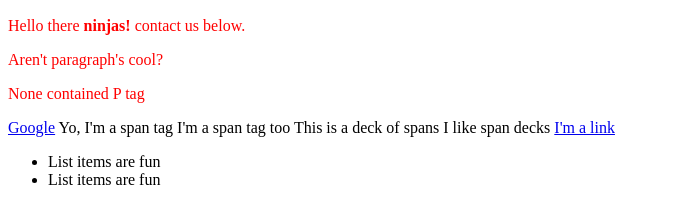
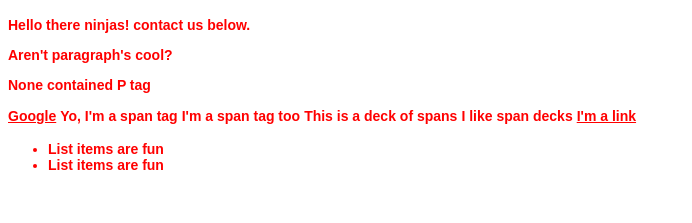
Before and after one commit to WitoG/Learning-CSS-with-Youtube, a plain HTML site: page contact.html in a window 1280 px wide. Shown: the part 157-380 px from the top of the page, without its empty margins (0-692 px from the left). Drawn offline with Linux system fonts and the light colour scheme.

Commit message:
yt tutorial 14

```diff
--- a/syntax.css
+++ b/syntax.css
@@ -1,7 +1,6 @@
-p{
-    color: red !important;
+p, span, a, li{
+    color: red;
+    font-size: 14px;
+    font-weight: bold;
+    font-family: Arial;
 }
-
-#main-content p{
-    color: green;
-}
```
Also changed, not shown: contact.html (+2 -0 lines).
